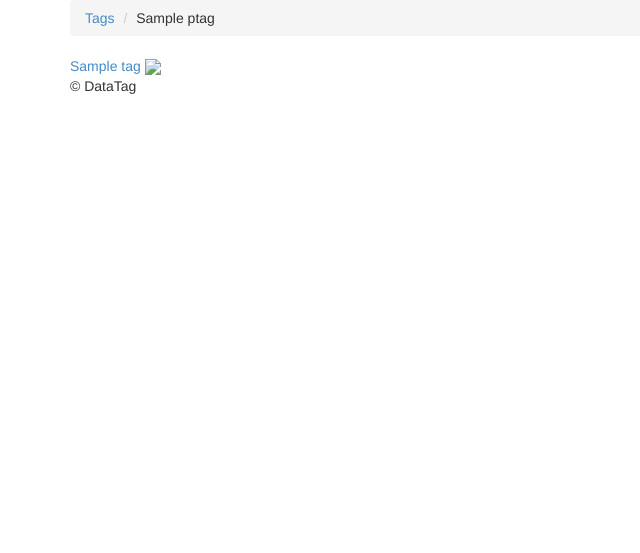
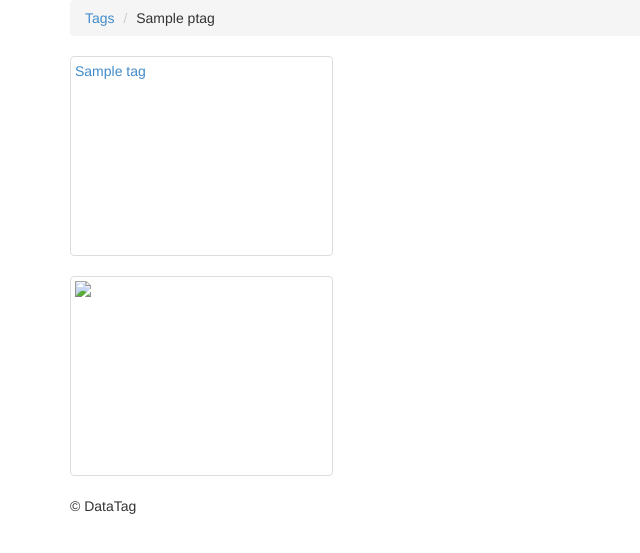
Before and after one commit to ivoire/DataTag, a Django app: template DataTag/templates/DataTag/tag/index.html in a window 1280 px wide. Shown: the top 553 px of the page, without its empty margins (0-640 px from the left). Run offline with Django 3.2, Linux system fonts and the light colour scheme; the template is opened without the code that fills it: most values are stand-ins (such as "Sample title", 1, 10 or a date in 2020); some libraries are stand-ins or nearby versions.

Commit message:
Tag: add a box around the images
The size of the box is fixed by the size of the small images. This has to be
replaced by a call to the settings.

```diff
--- a/DataTag/templates/DataTag/tag/index.html
+++ b/DataTag/templates/DataTag/tag/index.html
@@ -1,6 +1,12 @@
 {% extends 'DataTag/base.html' %}
 
 {% block title %}{{ tag.name }}{% endblock %}
+
+{% block style %}
+  .thumbnail {
+    min-height: 200px;
+    min-width: 200px;
+{% endblock %}
 
 {% block breadcrumb %}
 <li><a href="{% url 'tag.root' %}">Tags</a></li>
@@ -14,10 +20,19 @@
 {% endblock %}
 
 {% block body %}
-{% for tag in tag.children.all %}
-<a href="{{ tag.get_absolute_url }}">{{ tag.name }}</a>
+<div class="row">
+  {% for tag in tag.children.all %}
+  <div class="col-xs-3 col-md-3">
+    <a href="{{ tag.get_absolute_url }}" class="thumbnail" data-src="holder.js/200x200">{{ tag.name }}</a>
+  </div>
+  {% endfor %}
+</div>
+
+<div class="row">
+  {% for media in tag.media_set.all %}
+  <div class="col-xs-3 col-md-3">
+    <a href="{{ media.get_absolute_url }}" class="thumbnail"><img src="{{ media.get_absolute_url }}?size=small" /></a>
+  </div>
 {% endfor %}
-{% for media in tag.media_set.all %}
-<a href="{{ media.get_absolute_url }}"><img src="{{ media.get_absolute_url }}?size=small" /></a>
-{% endfor %}
+</div>
 {% endblock %}
```
